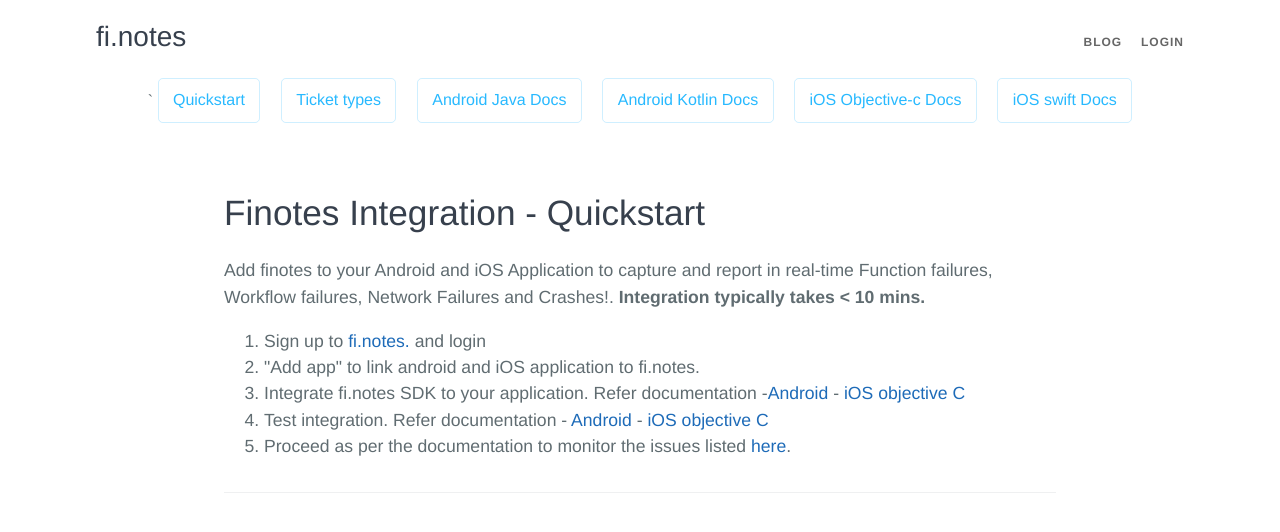
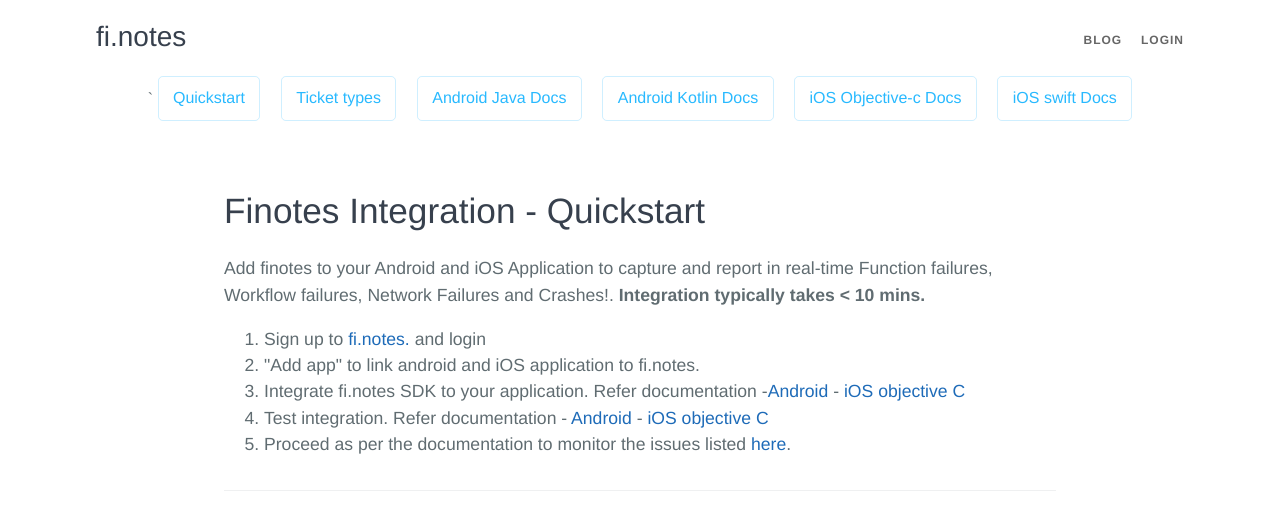
Before and after one commit to finotes/finotes.github.io, a Jekyll site: the page built from index.html, in a window 1280 px wide. Shown: the top 532 px of the page. Built offline with Jekyll 4.4.1, drawn with Linux system fonts in a browser that asks for light colours; some web fonts are replaced.

Commit message:
Update default.html

```diff
--- a/_layouts/default.html
+++ b/_layouts/default.html
@@ -67,7 +67,7 @@ drift.load('egehwnzrtt4p');
 
      <h1 class="project-name">fi.notes</h1>
 	    <span>
-		    <div style="margin-top: -65px;text-align: right;">
+		    <div style="margin-top: -67px;text-align: right;">
 			<a href="https://medium.com/finotes" class="menu-one" style="color: #262626;letter-spacing: 1px;text-transform: uppercase;font-weight: ;opacity: 0.7;padding: 0;border: 0px;font-weight: 600;font-size: .75rem;padding: 0.6rem 0.9rem;">BLOG</a>
 			<a href="https://app.finotes.com/" class="menu-two" style="color: #262626;letter-spacing: 1px;text-transform: uppercase;font-weight: ;opacity: 0.7;padding: 0;border: 0px;font-weight: 600;font-size: .75rem;">LOGIN</a>
 		    </div>
```
